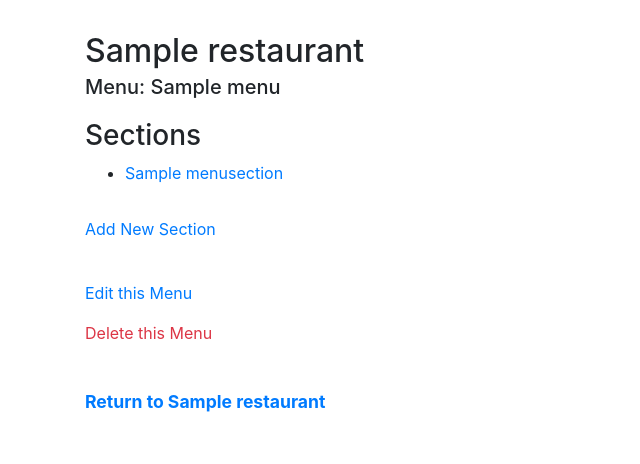
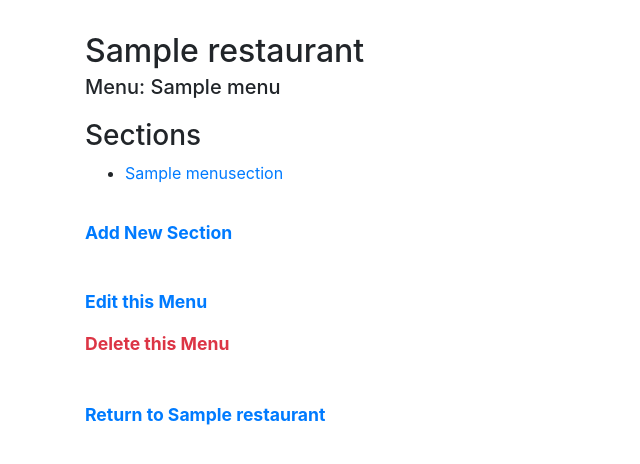
Before and after one commit to arcanemachine/django-menu-maker, a Django app: a page that uses templates/base.html in a window 1280 px wide. Shown: the part 56-520 px from the top of the page, without its empty margins (0-640 px from the left). Run offline with Django 3.2, Linux system fonts and the light colour scheme; a user stored in the database is signed in; tables that the repository leaves empty hold one stand-in row (values such as "Sample post").

Commit message:
Make auth-links bold with larger text (like bottom-links)

```diff
--- a/static/css/base.css
+++ b/static/css/base.css
@@ -1,5 +1,7 @@
 .auth-links {
   margin-top: 2em;
+  font-weight: bold;
+  font-size: 1.1rem;
 }
 
 .form {
```
